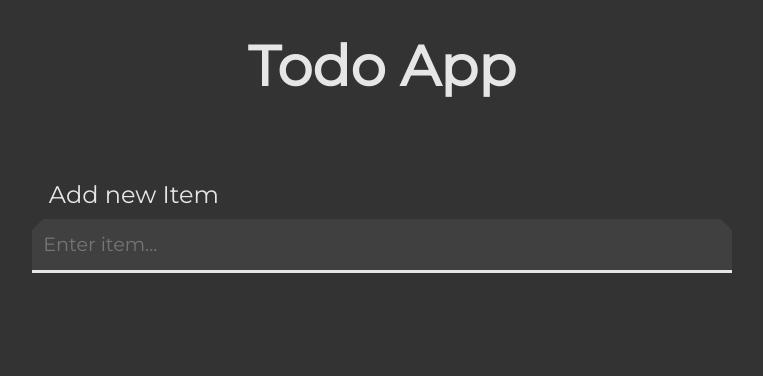
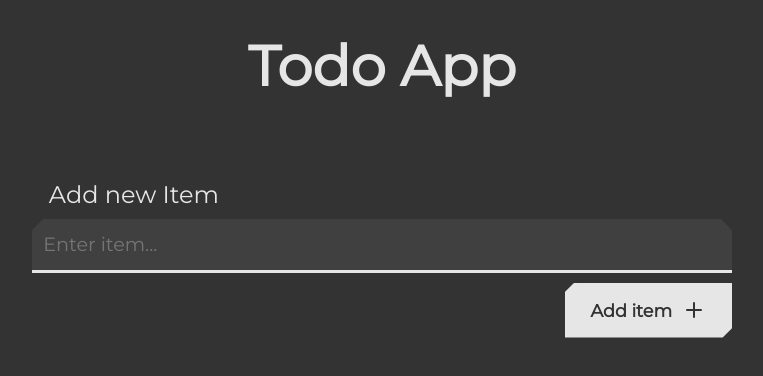
Before and after one commit to Zack1808/todo-app, a React (Create React App) app: page / in a window 1280 px wide. Shown: the top 376 px of the page, without its empty margins (258-1021 px from the left). Built offline with nearby package versions, Linux system fonts and the light colour scheme.

Commit message:
Added the Button component

```diff
--- a/package.json
+++ b/package.json
@@ -3,6 +3,7 @@
   "version": "0.1.0",
   "private": true,
   "dependencies": {
+    "@iconscout/react-unicons": "^2.0.2",
     "@testing-library/jest-dom": "^5.17.0",
     "@testing-library/react": "^13.4.0",
     "@testing-library/user-event": "^13.5.0",
--- /dev/null
+++ b/src/components/Button/Button.css
@@ -0,0 +1,49 @@
+/* Styling the Button component */
+.btn {
+  padding: 3px;
+  background-color: var(--txt-color);
+  border: none;
+  clip-path: polygon(
+    0.7em 0,
+    100% 0,
+    100% calc(100% - 0.7em),
+    calc(100% - 0.7em) 100%,
+    0 100%,
+    0 0.7em
+  );
+}
+
+.btn span {
+  display: flex;
+  gap: 10px;
+  font-size: clamp(1rem, 10vw, 1.1rem);
+  justify-content: center;
+  align-items: center;
+  padding: 0.7em 1.3em;
+  clip-path: polygon(
+    0.7em 0,
+    100% 0,
+    100% calc(100% - 0.7em),
+    calc(100% - 0.7em) 100%,
+    0 100%,
+    0 0.7em
+  );
+  background-color: var(--txt-color);
+  font-weight: bolder;
+  color: var(--bg-color);
+  transition: 0.3s ease-in-out;
+}
+
+.btn:hover span {
+  background-color: var(--bg-color);
+  color: var(--txt-color);
+}
+
+.btn.delete {
+  --txt-color: hsl(0, 79%, 55%);
+  --bg-color: hsl(0 0% 90%);
+}
+
+.btn.delete:hover span {
+  --bg-color: hsl(0 0% 20%);
+}
--- /dev/null
+++ b/src/components/Button/Button.js
@@ -0,0 +1,19 @@
+import React from "react";
+
+// Importing the style file
+import "./Button.css";
+
+// Creating the button component
+const Button = ({ label = "label", icon, del }) => {
+  return (
+    <button className={`btn ${del ? "delete" : ""}`}>
+      <span>
+        {label}
+        {icon}
+      </span>
+    </button>
+  );
+};
+
+// Exporting the Button component
+export default Button;
--- a/src/components/Form/Form.css
+++ b/src/components/Form/Form.css
@@ -5,6 +5,8 @@ form {
   display: flex;
   flex-direction: column;
   gap: 10px;
+  justify-content: center;
+  align-items: flex-start;
 }
 
 form label {
@@ -40,3 +42,7 @@ form label {
 .input input:focus {
   outline: none;
 }
+
+.button {
+  align-self: flex-end;
+}
--- a/src/components/Form/Form.js
+++ b/src/components/Form/Form.js
@@ -1,4 +1,8 @@
 import React from "react";
+import { UilPlus } from "@iconscout/react-unicons";
+
+// Importing costume components
+import Button from "../Button/Button";
 
 // Importing the style file
 import "./Form.css";
@@ -11,6 +15,9 @@ const Form = ({ label = "label", placeholder = "placeholder" }) => {
       <div className="input">
         <input type="text" id="addItem" placeholder={placeholder} />
       </div>
+      <div className="button">
+        <Button label="Add item" icon={<UilPlus />} />
+      </div>
     </form>
   );
 };
```
Also changed, not shown: 1 other file (tests, documents, lock files or other folders).
